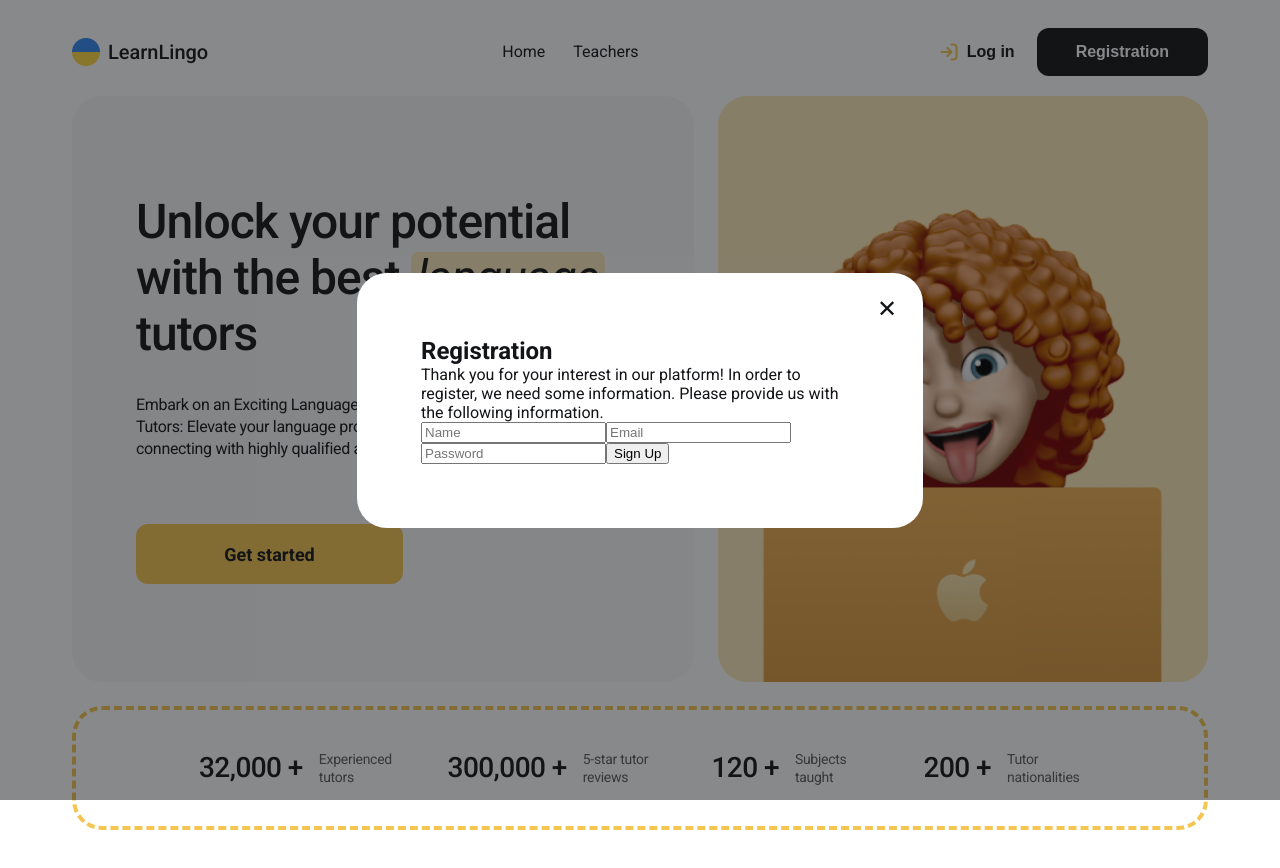
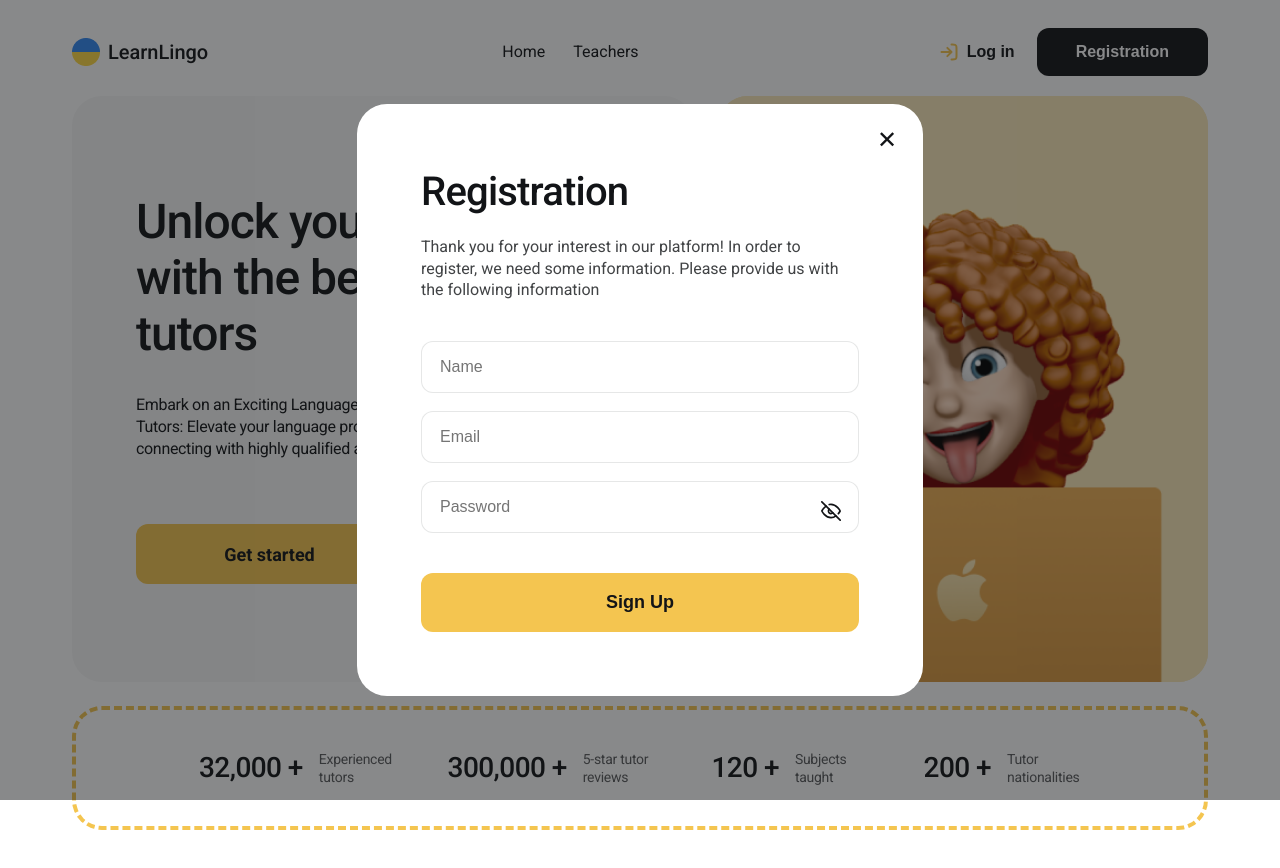
Before and after one commit to Lyubov9302/LearnLingo, a React (Vite) app: page / in a window 1280 px wide. Both pictures are taken after a click on the button "Registration". Built offline with nearby package versions, Linux system fonts and the light colour scheme.

Commit message:
fixed modal components, done login and register modals and styles, added icons

```diff
--- a/package.json
+++ b/package.json
@@ -13,6 +13,7 @@
     "firebase": "^12.18.0",
     "react": "^19.2.8",
     "react-dom": "^19.2.8",
+    "react-icons": "^5.7.0",
     "react-router-dom": "^7.18.3"
   },
   "devDependencies": {
--- /dev/null
+++ b/src/components/AuthModal/AuthModal.module.css
@@ -0,0 +1,82 @@
+.title {
+  font-size: 40px;
+  font-weight: 500;
+  line-height: 1.2;
+  letter-spacing: -0.02em;
+  color: #121417;
+  margin-bottom: 20px;
+}
+
+.text {
+  font-size: 16px;
+  line-height: 1.37;
+  color: rgba(18, 20, 23, 0.8);
+  margin-bottom: 40px;
+}
+
+.form {
+  display: flex;
+  flex-direction: column;
+  gap: 18px;
+  position: relative;
+}
+
+.eyeBtnLogin {
+  position: absolute;
+  top: 88px;
+  right: 18px;
+  background: none;
+  border: none;
+  padding: 0;
+  cursor: pointer;
+  display: flex;
+  align-items: center;
+  justify-content: center;
+  color: #121417;
+}
+
+.eyeBtnRegister {
+  position: absolute;
+  top: 160px;
+  right: 18px;
+  background: none;
+  border: none;
+  padding: 0;
+  cursor: pointer;
+  display: flex;
+  align-items: center;
+  justify-content: center;
+  color: #121417;
+}
+
+.input {
+  width: 100%;
+  padding: 16px 18px;
+  border: 1px solid rgba(18, 20, 23, 0.1);
+  border-radius: 12px;
+  font-size: 16px;
+  outline: none;
+}
+
+.input:focus {
+  border-color: #f4c550;
+}
+
+.submitBtn {
+  margin-top: 22px;
+  width: 100%;
+  padding: 16px;
+  background-color: #f4c550;
+  border: none;
+  border-radius: 12px;
+  font-weight: 700;
+  font-size: 18px;
+  line-height: 1.5;
+  color: #121417;
+  cursor: pointer;
+  transition: background-color 0.2s ease;
+}
+
+.submitBtn:hover {
+  background-color: #ffdc80;
+}
--- /dev/null
+++ b/src/components/AuthModal/AuthModal.tsx
@@ -0,0 +1,100 @@
+import { useState } from "react";
+import { FiEye, FiEyeOff } from "react-icons/fi";
+import Modal from "../Modal/Modal";
+import styles from "./AuthModal.module.css";
+
+interface AuthModalProps {
+  isOpen: boolean;
+  onClose: () => void;
+}
+
+export const LoginModal = ({ isOpen, onClose }: AuthModalProps) => {
+  const [showPassword, setShowPassword] = useState(false);
+
+  return (
+    <Modal isOpen={isOpen} onClose={onClose}>
+      <h2 className={styles.title}>Log In</h2>
+      <p className={styles.text}>
+        Welcome back! Please enter your credentials to access your account and
+        continue your search for an teacher.
+      </p>
+
+      <form onSubmit={(e) => e.preventDefault()} className={styles.form}>
+        <input
+          type="email"
+          placeholder="Email"
+          required
+          className={styles.input}
+        />
+
+        <input
+          type={showPassword ? "text" : "password"}
+          placeholder="Password"
+          required
+          className={styles.input}
+        />
+
+        <button
+          type="button"
+          className={styles.eyeBtnLogin}
+          onClick={() => setShowPassword((prev) => !prev)}
+          aria-label="Toggle password visibility"
+        >
+          {showPassword ? <FiEye size={20} /> : <FiEyeOff size={20} />}
+        </button>
+
+        <button type="submit" className={styles.submitBtn}>
+          Log In
+        </button>
+      </form>
+    </Modal>
+  );
+};
+
+export const RegisterModal = ({ isOpen, onClose }: AuthModalProps) => {
+  const [showPassword, setShowPassword] = useState(false);
+
+  return (
+    <Modal isOpen={isOpen} onClose={onClose}>
+      <h2 className={styles.title}>Registration</h2>
+      <p className={styles.text}>
+        Thank you for your interest in our platform! In order to register, we
+        need some information. Please provide us with the following information
+      </p>
+
+      <form onSubmit={(e) => e.preventDefault()} className={styles.form}>
+        <input
+          type="text"
+          placeholder="Name"
+          required
+          className={styles.input}
+        />
+        <input
+          type="email"
+          placeholder="Email"
+          required
+          className={styles.input}
+        />
+        <input
+          type={showPassword ? "text" : "password"}
+          placeholder="Password"
+          required
+          className={styles.input}
+        />
+
+        <button
+          type="button"
+          className={styles.eyeBtnRegister}
+          onClick={() => setShowPassword((prev) => !prev)}
+          aria-label="Toggle password visibility"
+        >
+          {showPassword ? <FiEye size={20} /> : <FiEyeOff size={20} />}
+        </button>
+
+        <button type="submit" className={styles.submitBtn}>
+          Sign Up
+        </button>
+      </form>
+    </Modal>
+  );
+};
--- a/src/components/Header/Header.tsx
+++ b/src/components/Header/Header.tsx
@@ -1,8 +1,8 @@
 import { Link, NavLink } from 'react-router-dom';
 import styles from './Header.module.css';
-import LogInModal from '../Modal/LogInModal/LogInModal';
-import RegisterModal from '../Modal/RegisterModal/RegisterModal';
+
 import { useState } from 'react';
+import { LoginModal, RegisterModal } from '../AuthModal/AuthModal';
 
 export default function Header() {
   const [isLoginOpen, setIsLoginOpen] = useState(false);
@@ -35,7 +35,7 @@ export default function Header() {
       </div>
 
 
-      <LogInModal
+      <LoginModal
         isOpen={isLoginOpen}
         onClose={() => setIsLoginOpen(false)}
       />
--- a/src/components/Modal/LogInModal/LogInModal.tsx
+++ /dev/null
@@ -1,42 +0,0 @@
-import Modal from '../Modal';
-import styles from '../AuthModal.module.css';
-
-interface LogInModalProps {
-  isOpen: boolean;
-  onClose: () => void;
-}
-
-export default function LogInModal({ isOpen, onClose }: LogInModalProps) {
-  const handleSubmit = (e: React.FormEvent<HTMLFormElement>) => {
-    e.preventDefault();
-
-  };
-
-  return (
-    <Modal isOpen={isOpen} onClose={onClose}>
-      <h2 className={styles.title}>Log In</h2>
-      <p className={styles.description}>
-        Welcome back! Please enter your credentials to access your account and
-        continue your search for an teacher.
-      </p>
-
-      <form onSubmit={handleSubmit} className={styles.form}>
-        <input
-          type="email"
-          placeholder="Email"
-          className={styles.input}
-          required
-        />
-        <input
-          type="password"
-          placeholder="Password"
-          className={styles.input}
-          required
-        />
-        <button type="submit" className={styles.submitBtn}>
-          Log In
-        </button>
-      </form>
-    </Modal>
-  );
-}
--- a/src/components/Modal/RegisterModal/RegisterModal.tsx
+++ /dev/null
@@ -1,48 +0,0 @@
-import Modal from '../Modal';
-import styles from '../AuthModal.module.css';
-
-interface RegisterModalProps {
-  isOpen: boolean;
-  onClose: () => void;
-}
-
-export default function RegisterModal({ isOpen, onClose }: RegisterModalProps) {
-  const handleSubmit = (e: React.FormEvent<HTMLFormElement>) => {
-    e.preventDefault();
-
-  };
-
-  return (
-    <Modal isOpen={isOpen} onClose={onClose}>
-      <h2 className={styles.title}>Registration</h2>
-      <p className={styles.description}>
-        Thank you for your interest in our platform! In order to register, we
-        need some information. Please provide us with the following information.
-      </p>
-
-      <form onSubmit={handleSubmit} className={styles.form}>
-        <input
-          type="text"
-          placeholder="Name"
-          className={styles.input}
-          required
-        />
-        <input
-          type="email"
-          placeholder="Email"
-          className={styles.input}
-          required
-        />
-        <input
-          type="password"
-          placeholder="Password"
-          className={styles.input}
-          required
-        />
-        <button type="submit" className={styles.submitBtn}>
-          Sign Up
-        </button>
-      </form>
-    </Modal>
-  );
-}
```
Also changed, not shown: src/components/Modal/AuthModal.module.css (deleted), 1 other file (tests, documents, lock files or other folders).
